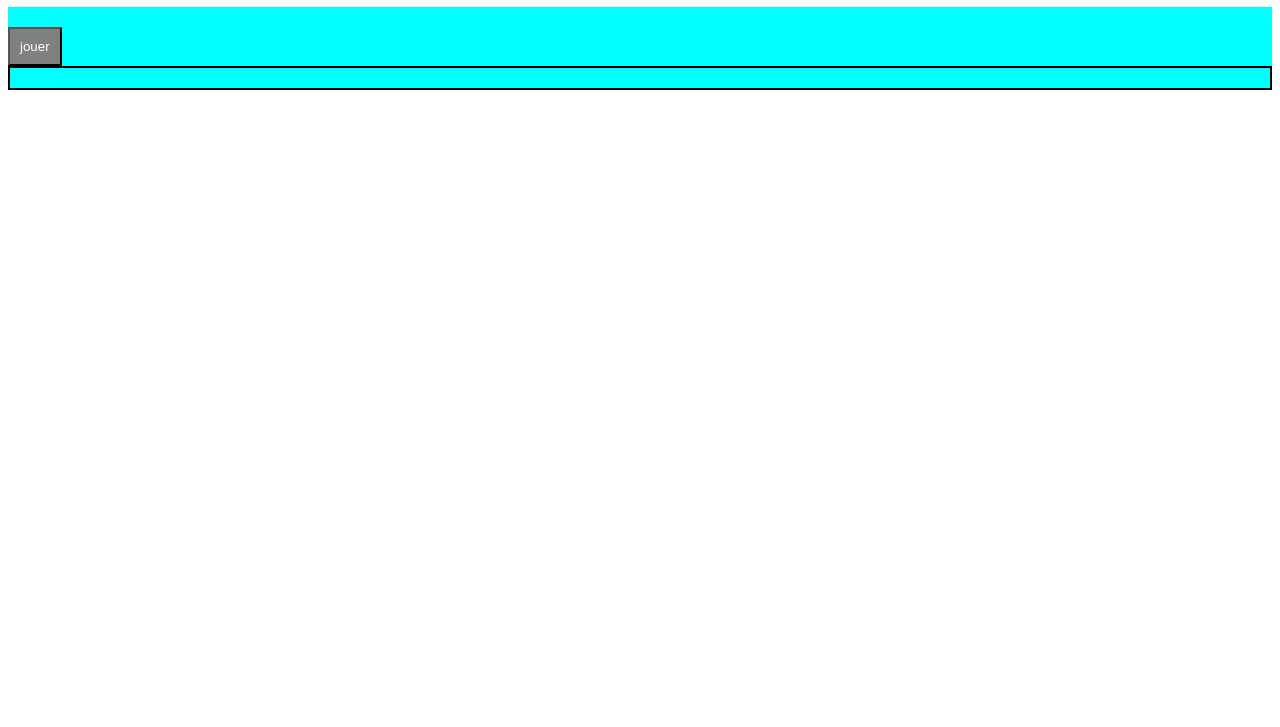
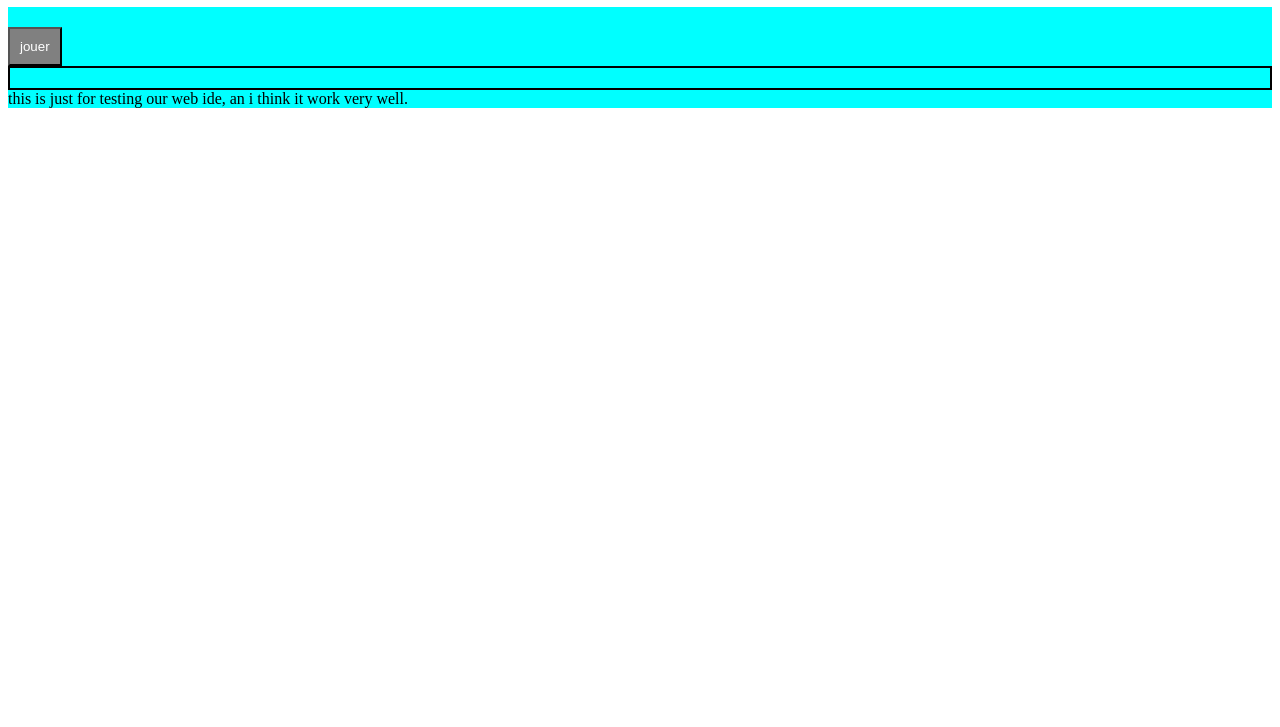
Before and after one commit to nathanlenzcode/js-magic-number, a plain HTML site: page index.html in a window 1280 px wide. Shown: the part 73-800 px from the top of the page. Drawn offline with Linux system fonts and the light colour scheme.

Commit message:
testion web IDE

```diff
--- a/index.html
+++ b/index.html
@@ -25,6 +25,9 @@
   <div id="container">
     <button id="game">jouer</button>
     <div id="gamecontainer"></div>
+    <div class="testdiv">
+      this is just for testing our web ide, an i think it work very well.
+    </div>
   </div>
 </body>
 </html>
```
